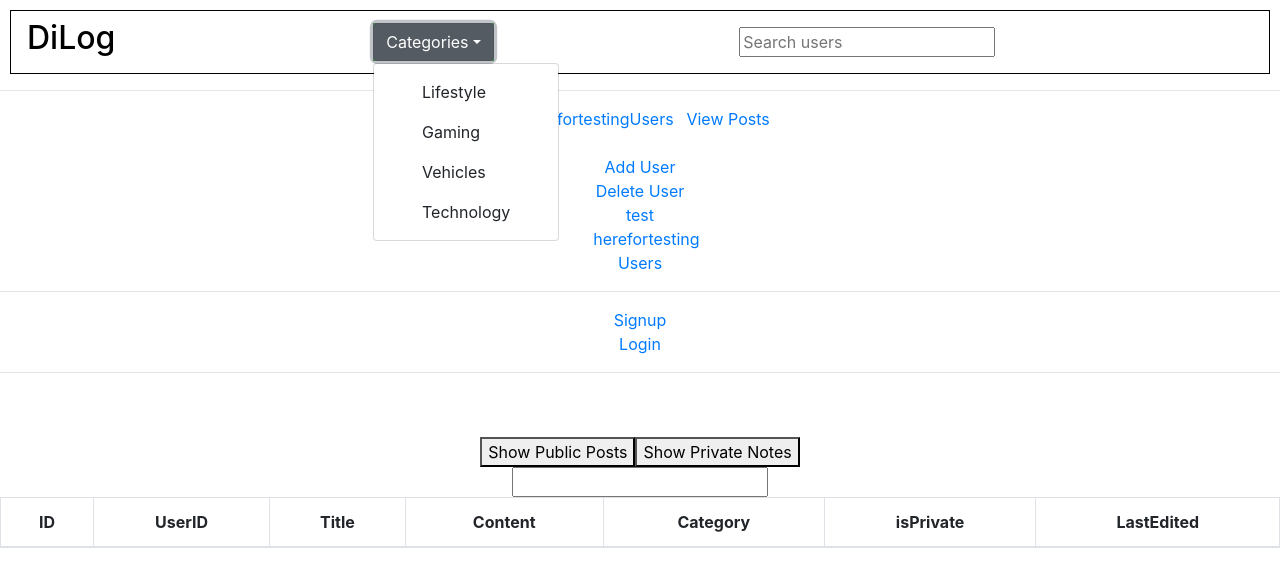
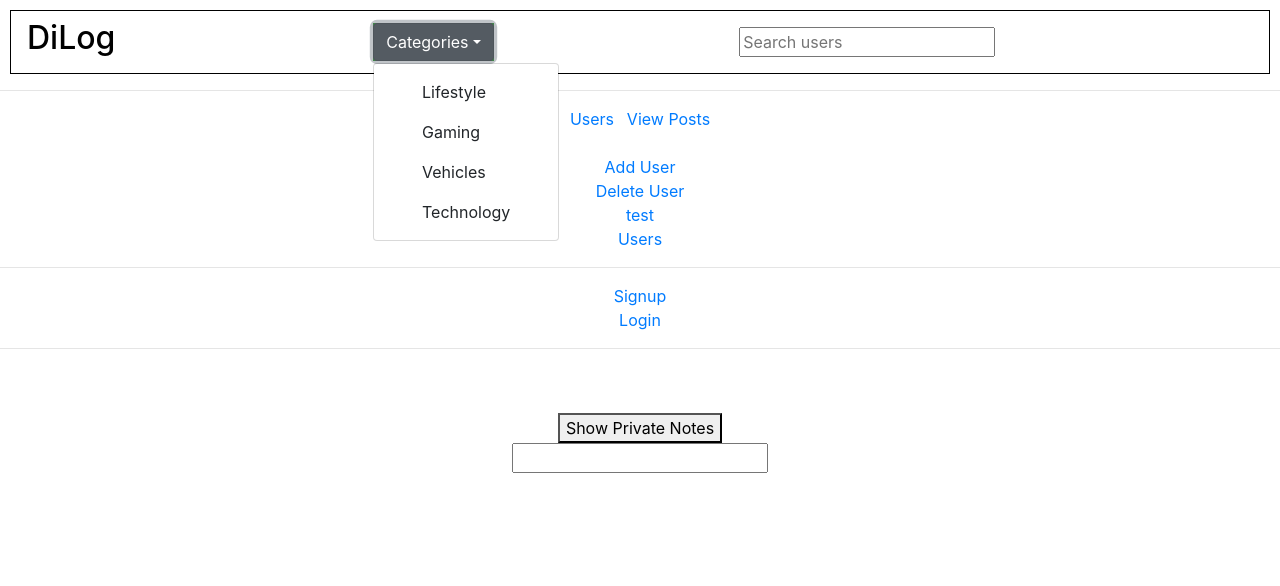
Before and after one commit to ArneCaris/Project12.2018, a React (Create React App) app in the folder react_client/: page /Post in a window 1280 px wide. Both pictures are taken after a click on the button "Categories". Shown: the top 586 px of the page. Built offline with nearby package versions, Linux system fonts and the light colour scheme.

Commit message:
Split functions into components

```diff
--- a/react_client/src/App.css
+++ b/react_client/src/App.css
@@ -6,6 +6,7 @@
   animation: App-logo-spin infinite 20s linear;
   height: 40vmin;
 }
+
 
 .dropdown-item {
   text-decoration: none;
--- a/react_client/src/App.js
+++ b/react_client/src/App.js
@@ -1,5 +1,4 @@
 import React, { Component, Fragment } from 'react';
-import { ButtonDropdown, DropdownToggle, DropdownMenu, DropdownItem } from 'reactstrap';
 import './App.css';
 import './index.css';
 import '../node_modules/bootstrap/dist/css/bootstrap.min.css';
@@ -9,7 +8,7 @@ import DeleteUser from './DeleteUser';
 import CreatePost from './CreatePost';
 import DeletePost from './DeletePost';
 import Posts from './Posts';
-import {Login} from './Login';
+import { Login } from './Login';
 import ShareEntry from './ShareEntry';
 import EditPost from './EditPost';
 import postbycategory from './PostsByCategory';
@@ -17,15 +16,11 @@ import comments from './Comments'
 import Gaming from './PostsByCategory';
 import Technology from './PostsByCategory';
 import Vehicles from './PostsByCategory';
+import Navigator from './Components/Navigator';
 import axios from 'axios';
-
-import Test from './Test';
-import Wholepost from './Components/Wholepost';
+import test from './test';
 import { NavLink, LinkContainer, BrowserRouter as Router, Route, Link } from 'react-router-dom';
 import { Badge } from 'reactstrap';
-
-
-
 import { library } from '@fortawesome/fontawesome-svg-core';
 import { FontAwesomeIcon } from '@fortawesome/react-fontawesome';
 
@@ -38,100 +33,19 @@ require("react-bootstrap/lib/NavbarBrand");
 class App extends Component {
   constructor (props) {
     super (props);
-    this.getValues = this.getValues.bind(this);
-    this.searchData = this.searchData.bind(this);
-    this.toggle = this.toggle.bind(this);
-    this.state = {
-      dropdownOpen: false,
-      searchUsers: [],
-      list: undefined
-    }
   }
 
-  toggle() {
-    this.setState({
-      dropdownOpen: !this.state.dropdownOpen
-    });
-  }
 
   handleLogout () {
     sessionStorage.clear();
     window.reload();
   }
 
-
-  searchData(e) {
-    var queryData = [];
-    this.getValues();
-    if (e.target.value !== '') {
-      this.state.searchUsers.forEach(function(person){
-        if (person.toString().toLowerCase().indexOf(e.target.value)!== -1) {
-          if (queryData.length < 100) {
-            queryData.push(person);
-
-          }
-
-        };
-
-      });
-
-    }
-    this.setState({list: queryData});
-    console.log(queryData[1])
-  }
-
-
-  getValues() {
-    axios.get('http://localhost:3000/Users').then(res => {
-      const searchUsers = res.data;
-      this.setState({ searchUsers })
-      const var1 = this.state.searchUsers.map(user => (user.username));
-      console.log(var1)
-
-    })
-
-  }
-
-
-
   render () {
-
-
-
     return (
       <div className="App">
-        <div className="navbar">
-
-            <NavLink to="/" id="logo">
-              <h2>DiLog</h2>
-            </NavLink>
-
-            <div className="dropdown">
-              <ButtonDropdown isOpen={this.state.dropdownOpen} toggle={this.toggle}>
-                <DropdownToggle caret>
-                  Categories
-                </DropdownToggle>
-                <DropdownMenu>
-                  <DropdownItem><NavLink to="/posts/category/lifestyle" className="dropdown-item">Lifestyle</NavLink></DropdownItem>
-                  <DropdownItem><NavLink to="/posts/category/gaming" className="dropdown-item">Gaming</NavLink></DropdownItem>
-                  <DropdownItem><NavLink to="/posts/category/vehicles" className="dropdown-item">Vehicles</NavLink></DropdownItem>
-                  <DropdownItem><NavLink to="/posts/category/technology" className="dropdown-item">Technology</NavLink></DropdownItem>
-                </DropdownMenu>
-              </ButtonDropdown>
-
-            </div>
-
-            <SearchBar search={this.searchData.bind(this)} />
-            {(this.state.list) ? <SearchResult searchUsers={this.state.list} /> : null }
-
-            <NavLink className="navigation" to="/Users/" />
-        </div>
-        <Frontpage/>
-
+        <Navigator/>
         <hr/>
-
-
-
         {sessionStorage.length !== 0
         ?
           <div><NavLink className="navigation" to="/CreatePost">
@@ -155,9 +69,6 @@ class App extends Component {
           </NavLink> </div>
         :
           <div>
-          <NavLink className="navigation" to="Wholepost">
-            herefortesting
-          </NavLink>
           <NavLink to="/Users/">
             Users
           </NavLink>
@@ -167,8 +78,6 @@ class App extends Component {
           </div>
         }
           <br/>
-
-
       <div >
           <NavLink to="/Users/add">
             Add User
@@ -178,12 +87,8 @@ class App extends Component {
             Delete User
           </NavLink>
           <br/>
-          <NavLink to="/Test">
+          <NavLink to="/test">
               test
-          </NavLink>
-          <br/>
-          <NavLink className="navigation" to="Wholepost">
-            herefortesting
           </NavLink>
           <br/>
           <NavLink to="/Users/">
@@ -191,9 +96,7 @@ class App extends Component {
           </NavLink>
           <br/>
       </div>
-
         <hr/>
-
         {sessionStorage.length !== 0
           ? <NavLink to="/post" onClick={this.handleLogout}>Logout</NavLink>
           :
@@ -202,12 +105,10 @@ class App extends Component {
                 <NavLink to="/login">Login</NavLink>
             </Fragment>
         }
-
       <hr/>
         <div className="routeDiv">
           <Route path="/Post/view" exact component={Posts} />
           <Route path="/comments" exact component={comments} />
-
           <Route path="/editpost" exact component={EditPost} />
           <Route path="/Users/" exact component={Users} />
           <Route path="/Users/add" exact component={AddUser} />
@@ -218,68 +119,13 @@ class App extends Component {
           <Route path="/posts/category/gaming" exact component={postbycategory} />
           <Route path="/posts/category/vehicles" exact component={postbycategory} />
           <Route path="/posts/category/technology" exact component={postbycategory} />
-          <Route path="/Test" exact component={Test} />
+          <Route path="/test" exact component={test} />
           <Route path="/createpost" exact component={CreatePost} />
           <Route path="/Post" exact component={Posts} />
-          <Route path="/Wholepost" exact component={Wholepost} />
           <Route path="/Post/Delete" exact component={DeletePost} />
         </div>
-
       </div>
     )
   }
 }
-
-class Frontpage extends React.Component {
-  constructor(props){
-    super(props);
-    this.state = {
-      posts: []
-    };
-  }
-  render() {
-    return(
-      <Router>
-        <div>
-
-        </div>
-      </Router>
-    )
-  }
-}
-
-
-
-class SearchBar extends React.Component {
-  render () {
-    return(
-      <div >
-        <input onChange={this.props.search} placeholder="Search users" />
-      </div>
-    )
-  }
-}
-class SearchResult extends React.Component {
-  render () {
-    return(
-      <div>
-        <ul>
-          {this.props.searchUsers.map(function(value) {
-            return <Item key={value} val={value} />
-          })}
-        </ul>
-      </div>
-    )
-  }
-}
-class Item extends React.Component {
-  render() {
-    return(
-      <li>
-        {this.props.val}
-      </li>
-    )
-  }
-}
-
 export default App;
--- /dev/null
+++ b/react_client/src/Components/CategoryDropdown.js
@@ -0,0 +1,39 @@
+import React, { Component } from 'react';
+import { ButtonDropdown, DropdownToggle, DropdownMenu, DropdownItem } from 'reactstrap';
+import { NavLink } from 'react-router-dom';
+
+
+class CategoryDropdown extends Component {
+    constructor(props){
+        super(props);
+        this.toggle = this.toggle.bind(this);
+        this.state = {
+            dropdownOpen:false
+        }
+    }
+    toggle() {
+        this.setState({
+          dropdownOpen: !this.state.dropdownOpen
+        });
+      }
+    render() {
+        return (
+            <div className="dropdown">
+              <ButtonDropdown isOpen={this.state.dropdownOpen} toggle={this.toggle}>
+                <DropdownToggle caret>
+                  Categories
+                </DropdownToggle>
+                <DropdownMenu>
+                  <DropdownItem><NavLink to="/posts/category/lifestyle" className="dropdown-item">Lifestyle</NavLink></DropdownItem>
+                  <DropdownItem><NavLink to="/posts/category/gaming" className="dropdown-item">Gaming</NavLink></DropdownItem>
+                  <DropdownItem><NavLink to="/posts/category/vehicles" className="dropdown-item">Vehicles</NavLink></DropdownItem>
+                  <DropdownItem><NavLink to="/posts/category/technology" className="dropdown-item">Technology</NavLink></DropdownItem>
+                </DropdownMenu>
+              </ButtonDropdown>
+
+            </div>
+        );
+    }
+}
+
+export default CategoryDropdown;
--- /dev/null
+++ b/react_client/src/Components/Navigator.js
@@ -0,0 +1,91 @@
+import React, { Component } from 'react';
+import CategoryDropdown from './CategoryDropdown';
+import { NavLink, LinkContainer, BrowserRouter as Router, Route, Link } from 'react-router-dom';
+import axios from 'axios';
+
+class Navigator extends Component {
+    constructor(props){
+        super(props);
+        this.getValues = this.getValues.bind(this);
+        this.searchData = this.searchData.bind(this);
+        this.state = {
+          searchUsers: [],
+          list: undefined
+        };
+    }
+    searchData(e) {
+        var queryData = [];
+        this.getValues();
+        if (e.target.value !== '') {
+          this.state.searchUsers.forEach(function(person){
+            if (person.toString().toLowerCase().indexOf(e.target.value)!== -1) {
+              if (queryData.length < 100) {
+                queryData.push(person);
+              }
+            };
+          });
+        }
+        this.setState({list: queryData});
+        console.log(queryData[1])
+      }
+
+      getValues() {
+        axios.get('http://localhost:3000/Users').then(res => {
+          const searchUsers = res.data;
+          this.setState({ searchUsers })
+          const var1 = this.state.searchUsers.map(user => (user.username));
+          console.log(var1)
+
+        })
+      }
+
+    render() {
+        return (
+            <div className="navbar">
+            <NavLink to="/" id="logo">
+              <h2>DiLog</h2>
+            </NavLink>
+            <CategoryDropdown/>
+            <SearchBar search={this.searchData.bind(this)} />
+            {(this.state.list) ? <SearchResult searchUsers={this.state.list} /> : null }
+
+            <NavLink className="navigation" to="/Users/" />
+        </div>
+        );
+    }
+}
+
+class SearchBar extends React.Component {
+    render () {
+      return(
+        <div >
+          <input onChange={this.props.search} placeholder="Search users" />
+        </div>
+      )
+    }
+  }
+
+  class SearchResult extends React.Component {
+    render () {
+      return(
+        <div>
+          <ul>
+            {this.props.searchUsers.map(function(value) {
+              return <Item key={value} val={value} />
+            })}
+          </ul>
+        </div>
+      )
+    }
+  }
+
+  class Item extends React.Component {
+    render() {
+      return(
+        <li>
+          {this.props.val}
+        </li>
+      )
+    }
+  }
+export default Navigator;
--- a/react_client/src/Posts.js
+++ b/react_client/src/Posts.js
@@ -1,5 +1,6 @@
 import React, { Component } from 'react';
-  import axios from 'axios';
+import axios from 'axios';
+import test from './test';
 
   class Posts extends Component {
     constructor() {
@@ -27,41 +28,12 @@ import React, { Component } from 'react';
     render() {
       return (
         <div>
-          <button className="button" onClick={this.getPublicPosts}>
-            Show Public Posts
-          </button>
           <button className="button" onClick={this.getPrivateNotes}>
             Show Private Notes
           </button>
           <br/>
           <input id="ide"></input>
-          <table className="table table-bordered">
-            <thead>
-              <tr>
-                <th>ID</th>
-                <th>UserID</th>
-                <th>Title</th>
-                <th>Content</th>
-                <th>Category</th>
-                <th>isPrivate</th>
-                <th>LastEdited</th>
-              </tr>
-            </thead>
-            <tbody>
-              {this.state.postData.map(post => (
-                <tr key={post.ID}>
-                  <td>{post.ID}</td>
-                  <td>{post.UserID}</td>
-                  <td> {post.Title}</td>
-                  <td>{post.Content}</td>
-                  <td>{post.Category}</td>
-                  <td>{post.isPrivate}</td>
-                  <td>
-                  { post.LastEdit.toString()}</td>
-                </tr>
-              ))}
-            </tbody>
-          </table>
+          <test/>
         </div>
       );
     }
--- a/react_client/src/PostsByCategory.js
+++ b/react_client/src/PostsByCategory.js
@@ -1,4 +1,5 @@
 import React, { Component } from 'react';
+import { Badge } from 'reactstrap';
 import axios from 'axios';
 
   class PostsByCategory extends Component {
@@ -45,33 +46,19 @@ import axios from 'axios';
             <button className="button" onClick={this.getCategory}>
               Show posts
             </button>
-
-          <table className="table table-bordered">
-            <thead>
-              <tr>
-                <th>ID</th>
-                <th>userID</th>
-                <th>title</th>
-                <th>content</th>
-                <th>category</th>
-                <th>privacy</th>
-                <th>latest edit</th>
-              </tr>
-            </thead>
-            <tbody>
+            <div className="for-posts">
               {this.state.Categories.map(post => (
-                <tr key={post.ID}>
-                  <td>{post.ID}</td>
-                  <td>{post.UserID}</td>
-                  <td> {post.Title}</td>
-                  <td> {post.Content}</td>
-                  <td> {post.Category}</td>
-                  <td> {post.isPrivate}</td>
-                  <td> {post.LastEdit}</td>
-                </tr>
+              <div className="postdiv">
+                <ul>
+                  <li>ID: <i>{post.ID}</i></li>
+                  <li onClick={this.props.handleModal} id="forloop" className={post.ID}><h3>{post.Title}</h3></li>
+                  <li><p>{post.Content}</p></li>
+                  <Badge>{post.Category}</Badge>
+                  <li>{post.LastEdit}</li>
+                </ul>
+              </div>
               ))}
-            </tbody>
-          </table>
+            </div>
         </div>
       );
     }
```
Also changed, not shown: react_client/src/Login.js (+7 -2 lines), react_client/src/test.js (+6 -4 lines). Lines whose indentation alone changed are shown as unchanged.
